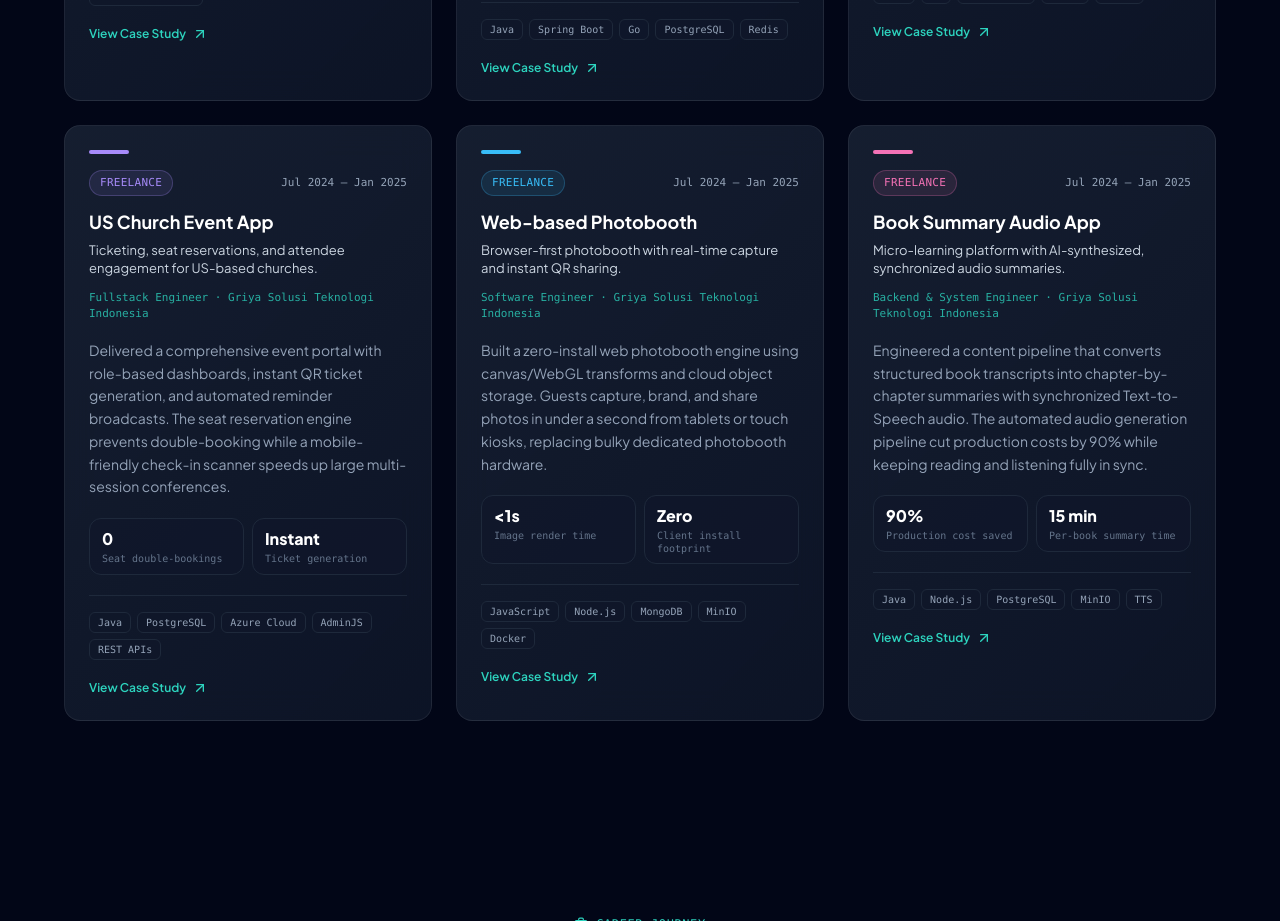
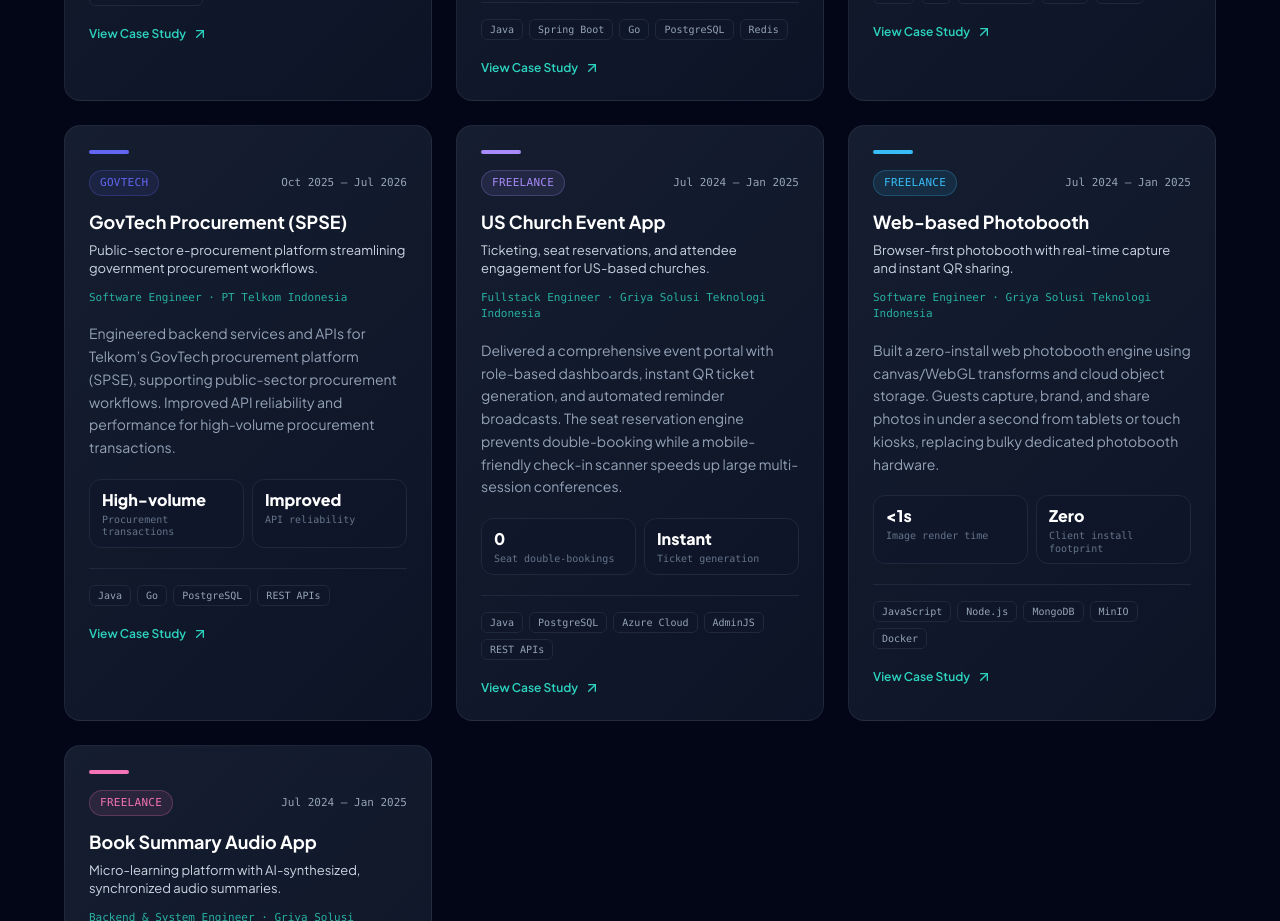
Before and after one commit to hanscst/project-profile, a React (Vite) app: page / in a window 1280 px wide. Shown: the part 2040-2961 px from the top of the page. Built offline with nearby package versions, Linux system fonts and the light colour scheme.

Commit message:
feat(case-studies): add GovTech Procurement (SPSE) featured case study

```diff
--- a/src/data/caseStudies.ts
+++ b/src/data/caseStudies.ts
@@ -205,6 +205,63 @@ export const CASE_STUDIES: CaseStudy[] = [
     ],
   }),
 
+  cs('telkom-govtech-spse', {
+    problem: [
+      'Government procurement workflows were fragmented across manual, paper-based processes.',
+      'Public-sector buyers and suppliers needed a unified digital channel to run procurement end-to-end.',
+      'High-volume transaction periods demanded reliable APIs with predictable performance.',
+    ],
+    context: [
+      'Telkom\u2019s GovTech procurement platform (SPSE) supporting public-sector procurement workflows.',
+      'Backend services and APIs serving high-volume procurement transactions for government agencies.',
+      'Full-time enterprise engagement, Oct 2025 – Jul 2026.',
+    ],
+    architecture: {
+      nodes: [
+        { id: 'client', label: 'Procurement Portal', type: 'client' },
+        { id: 'gateway', label: 'API Gateway', type: 'api' },
+        { id: 'procure', label: 'Procurement Service (Java)', type: 'service' },
+        { id: 'tender', label: 'Tender Engine (Go)', type: 'service' },
+        { id: 'db', label: 'PostgreSQL', type: 'db' },
+        { id: 'audit', label: 'Audit & Reporting', type: 'service' },
+      ],
+      flows: [
+        { from: 'client', to: 'gateway', label: 'REST' },
+        { from: 'gateway', to: 'procure', label: 'procurement ops' },
+        { from: 'gateway', to: 'tender', label: 'tender processing' },
+        { from: 'procure', to: 'db', label: 'read/write' },
+        { from: 'tender', to: 'db', label: 'persist' },
+        { from: 'procure', to: 'audit', label: 'compliance logs' },
+      ],
+    },
+    challenges: [
+      {
+        title: 'High-volume transaction reliability',
+        description:
+          'Keeping procurement APIs reliable and performant under heavy transaction loads across agencies.',
+      },
+      {
+        title: 'Public-sector compliance',
+        description:
+          'Meeting strict auditability and compliance requirements for government procurement workflows.',
+      },
+      {
+        title: 'Workflow digitization',
+        description:
+          'Replacing fragmented manual processes with a unified digital procurement experience.',
+      },
+    ],
+    impact: [
+      { label: 'Procurement transactions', value: 'High-volume', context: 'across government agencies' },
+      { label: 'API reliability', value: 'Improved', context: 'under high load' },
+    ],
+    lessonsLearned: [
+      'Reliability and compliance are non-negotiable in public-sector platforms.',
+      'High-volume API workloads demand deliberate indexing and caching.',
+      'Digitizing procurement removes manual overhead and increases transparency.',
+    ],
+  }),
+
   cs('us-church-event-app', {
     problem: [
       'Manual attendee tracking and disjointed notification channels during large multi-session conferences.',
--- a/src/data/projects.ts
+++ b/src/data/projects.ts
@@ -63,6 +63,23 @@ export const PROJECTS: Project[] = [
     accentColor: '#f59e0b',
   },
   {
+    id: 'telkom-govtech-spse',
+    title: 'GovTech Procurement (SPSE)',
+    subtitle: 'Public-sector e-procurement platform streamlining government procurement workflows.',
+    role: 'Software Engineer',
+    period: 'Oct 2025 – Jul 2026',
+    company: 'PT Telkom Indonesia',
+    category: 'govtech',
+    techStack: ['Java', 'Go', 'PostgreSQL', 'REST APIs'],
+    impactMetrics: [
+      { label: 'Procurement transactions', value: 'High-volume' },
+      { label: 'API reliability', value: 'Improved' },
+    ],
+    summary:
+      'Engineered backend services and APIs for Telkom\u2019s GovTech procurement platform (SPSE), supporting public-sector procurement workflows. Improved API reliability and performance for high-volume procurement transactions.',
+    accentColor: '#6366f1',
+  },
+  {
     id: 'us-church-event-app',
     title: 'US Church Event App',
     subtitle: 'Ticketing, seat reservations, and attendee engagement for US-based churches.',
```
